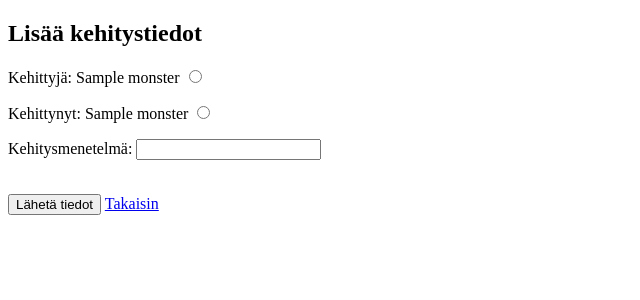
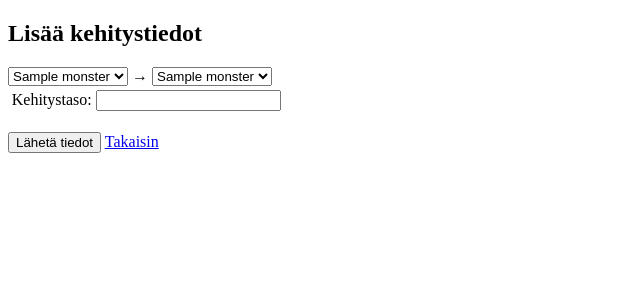
Before and after one commit to Peikkohi/pokemon-tietokanta, a Flask app: template templates/form-evolution.html in a window 1280 px wide. Shown: the top 300 px of the page, without its empty margins (0-640 px from the left). Run offline with Flask 3, Linux system fonts and the light colour scheme; the template is opened without the code that fills it: most values are stand-ins (such as "Sample title", 1, 10 or a date in 2020).

Commit message:
Update evolution schema

```diff
--- a/app.py
+++ b/app.py
@@ -73,8 +73,8 @@ def send_move():
 @app.route("/send-evolution", methods=["POST"])
 def send_evolution():
     sql = text("""
-    INSERT INTO Evolutions (child, parent, method)
-    VALUES (:child, :parent, :method);
+    INSERT INTO Evolutions (child, parent, lvl)
+    VALUES (:child, :parent, :lvl);
     """)
     db.session.execute(sql, request.form)
     db.session.commit()
--- a/schema.sql
+++ b/schema.sql
@@ -33,5 +33,5 @@ CREATE TABLE Moves (
 CREATE TABLE Evolutions (
 	child SERIAL REFERENCES Monsters,
 	parent SERIAL REFERENCES Monsters,
-	method TEXT
+	lvl INTEGER
 );
--- a/templates/form-evolution.html
+++ b/templates/form-evolution.html
@@ -1,16 +1,19 @@
 {% extends 'form.html' %}
 {% block rest %}
 <h2>{% block title %}Lisää kehitystiedot{% endblock %}</h2>
-<p>Kehittyjä:
+<select name="child">
 {% for id, name in monsters %}
-<label>{{ name }}
-<input type="radio" name="child" value="{{ id }}">
+<option value="{{ id }}">{{ name }}</option>
 {% endfor %}
-<P>Kehittynyt:
+</select>
+&rarr;
+<select name="parent">
 {% for id, name in monsters %}
-<label>{{ name }}
-<input type="radio" name="parent" value="{{ id }}">
+<option value="{{ id }}">{{ name }}</option>
 {% endfor %}
-<p>Kehitysmenetelmä:
-<input type="text" name="method">
+</select>
+<div style="padding: 1mm;">
+<label>Kehitystaso:</label>
+<input type="number" name="lvl">
+</div>
 {% endblock %}
```
